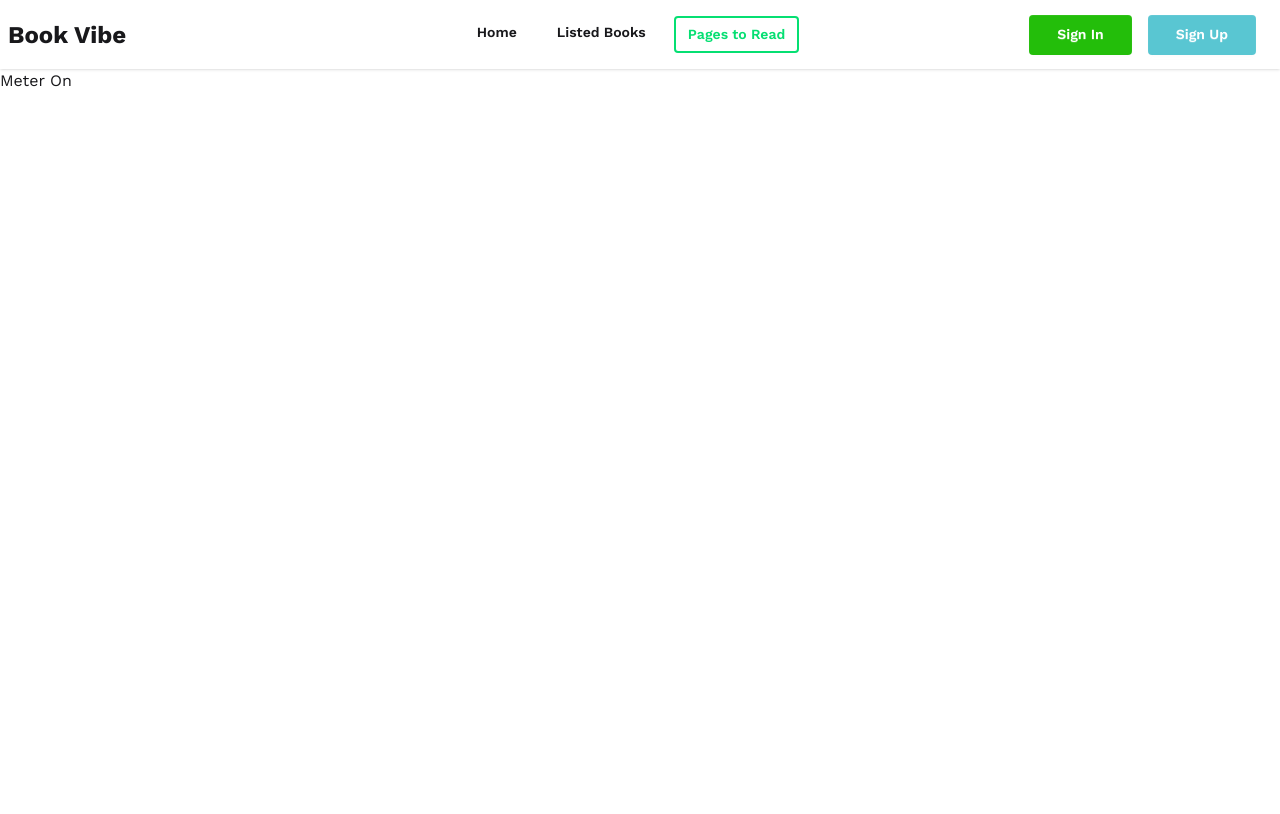
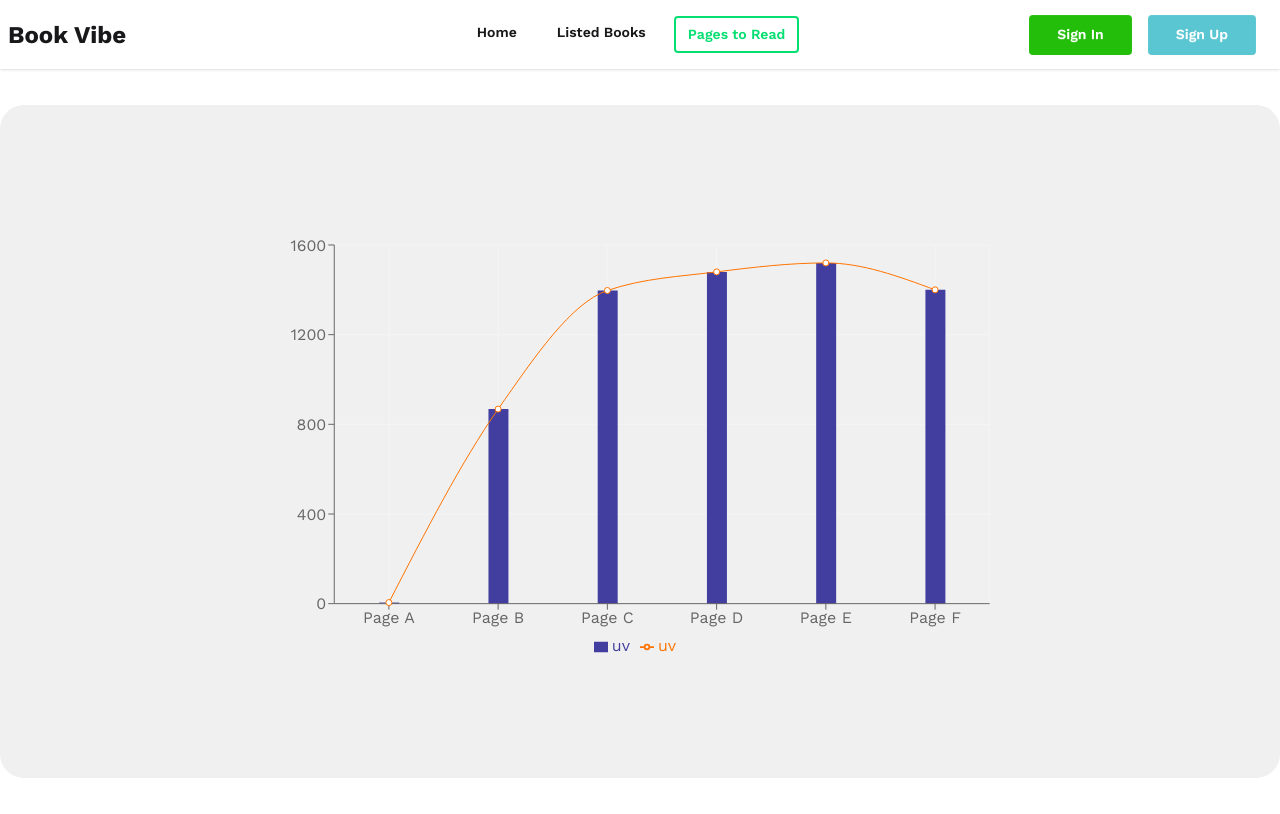
Before and after one commit to MdMonerujammanMunna/Book-Vibe-website, a React (Vite) app: page /MeterPage in a window 1280 px wide. Built offline with nearby package versions, Linux system fonts and the light colour scheme; a web font is replaced by a local one.

Commit message:
add chart

```diff
--- a/package.json
+++ b/package.json
@@ -15,6 +15,7 @@
     "react-dom": "^19.2.4",
     "react-icons": "^5.6.0",
     "react-router": "^7.14.0",
+    "recharts": "^3.8.1",
     "tailwindcss": "^4.2.2"
   },
   "devDependencies": {
--- a/src/Pages/BookPage/BookPage.jsx
+++ b/src/Pages/BookPage/BookPage.jsx
@@ -4,7 +4,7 @@ import Bookhave from './Bookhave';
 import BookWish from './BookWish';
 
 const BookPage = () => {
-    const { SelectedReadBook } = useContext(BookContext)
+    const { SelectedReadBook, WishReadBook } = useContext(BookContext)
     const [ToggleForselected, setToggleForselected] = useState("Read")
     return (
         <>
@@ -27,7 +27,7 @@ const BookPage = () => {
                     :
                     <>
                         <div>
-                            {SelectedReadBook.map((Wish, index) => <BookWish Wish={Wish} key={index}></BookWish>)}
+                            {WishReadBook.map((Wish, index) => <BookWish Wish={Wish} key={index}></BookWish>)}
                         </div >
                     </>
             }
--- a/src/Pages/BookPage/BookWish.jsx
+++ b/src/Pages/BookPage/BookWish.jsx
@@ -2,7 +2,7 @@ import React from 'react';
 import { CiLocationOn } from "react-icons/ci";
 import { MdGroups2 } from "react-icons/md";
 import { MdOutlineAnalytics } from "react-icons/md";
-const BookWish = ({Wish}) => {
+const BookWish = ({ Wish }) => {
     return (
         <>
             <div className="card lg:card-side bg-base-100 shadow-sm my-12 mx-20 flex items-center ">
--- /dev/null
+++ b/src/Pages/MeterPage/ChartData.jsx
@@ -0,0 +1,67 @@
+import React from 'react';
+import { useLoaderData } from 'react-router';
+import { Bar, CartesianGrid, ComposedChart, Legend, Line, Tooltip, XAxis, YAxis } from 'recharts';
+const ChartData = () => {
+    const AllData = useLoaderData()
+    {
+        AllData.map(item => item)
+    }
+    const data = [
+        {
+            name: 'Page A',
+            uv: 5, //purple line
+        },
+        {
+            name: 'Page B',
+            uv: 868,
+        },
+        {
+            name: 'Page C',
+            uv: 1397,
+
+        },
+        {
+            name: 'Page D',
+            uv: 1480,
+
+        },
+        {
+            name: 'Page E',
+            uv: 1520,
+
+        },
+        {
+            name: 'Page F',
+            uv: 1400,
+
+        },
+    ];
+    return (
+        <>
+            <div className="px-20 py-30 bg-[#13131310] rounded-3xl text-center flex justify-center">
+                <ComposedChart
+                    style={{ width: '100%', maxWidth: '700px', maxHeight: '70vh', aspectRatio: 1.618 }}
+                    responsive
+                    data={data}
+                    margin={{
+                        top: 20,
+                        right: 0,
+                        bottom: 0,
+                        left: 0,
+                    }}
+                >
+                    <CartesianGrid stroke="#f5f5f5" />
+                    <XAxis dataKey="name" scale="band" />
+                    <YAxis width="auto" />
+                    <Tooltip />
+                    <Legend />
+                    <Bar dataKey="uv" barSize={20} fill="#413ea0" />
+                    <Line type="monotone" dataKey="uv" stroke="#ff7300" />
+
+                </ComposedChart>
+            </div>
+        </>
+    );
+};
+
+export default ChartData;
--- a/src/Pages/MeterPage/Meter.jsx
+++ b/src/Pages/MeterPage/Meter.jsx
@@ -1,9 +1,13 @@
 import React from 'react';
+import ChartData from './ChartData';
 
-const Meter = () => {
+const Meter = ({ MeterPage }) => {
+
     return (
         <>
-            Meter On
+            <div className="container mx-auto my-9">
+                <ChartData MeterPage={MeterPage}></ChartData>
+            </div>
         </>
     );
 };
--- a/src/Router/Router.jsx
+++ b/src/Router/Router.jsx
@@ -15,7 +15,7 @@ export const router = createBrowserRouter([
         children: [
             { index: true, Component: HomePagex },
             { path: "BookPage", Component: BookPage },
-            { path: "MeterPage", Component: Meter },
+            { path: "MeterPage", loader: () => fetch('/data/booksData.json'), Component: Meter },
             { path: "BookDetails/:ID", loader: () => fetch('/data/booksData.json'), Component: Bookdetails }
         ],
         errorElement: <ErrorPage />
```
Also changed, not shown: 1 other file (tests, documents, lock files or other folders).
